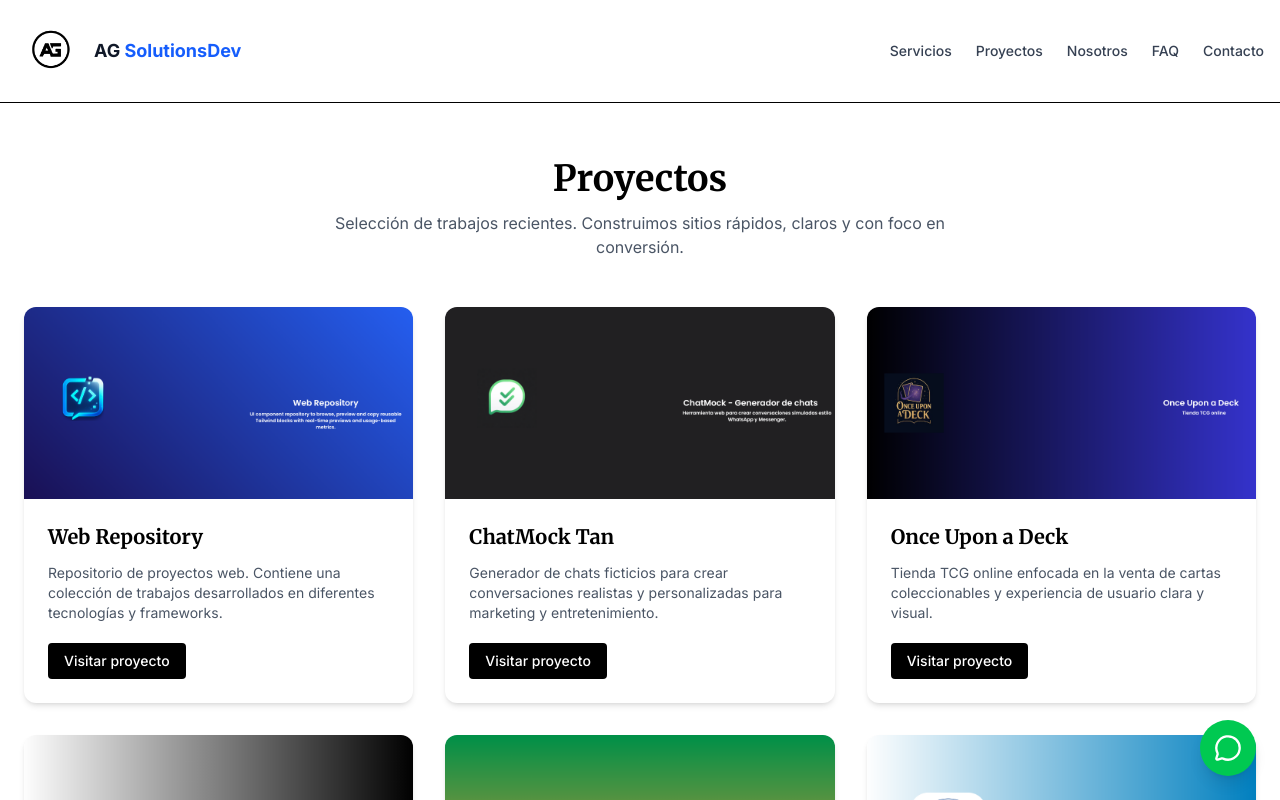
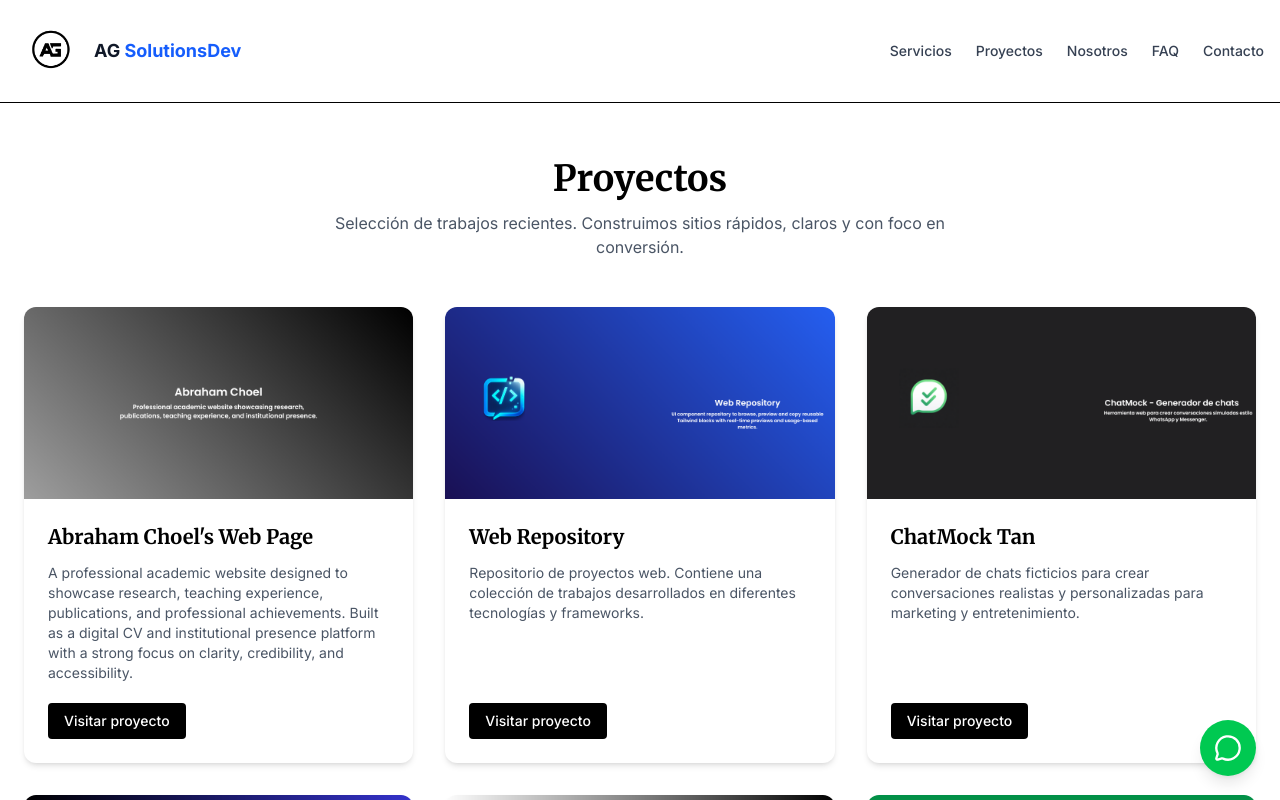
Before and after one commit to Abetar/ag-solutions, a Next.js app: page /proyectos in a window 1280 px wide. Shown: the top 800 px of the page. Built offline with nearby package versions, Linux system fonts and the light colour scheme.

Commit message:
Adding new project in the page

```diff
--- a/app/components/ProyectosGrid.tsx
+++ b/app/components/ProyectosGrid.tsx
@@ -5,6 +5,13 @@ import Image from "next/image";
 import Link from "next/link";
 
 const proyectos = [
+  {
+    slug: "Abraham Choel's Web Page",
+    img: "/proyectos/abraham_choel_webpage.png",
+    title: "Abraham Choel's Web Page",
+    desc: "A professional academic website designed to showcase research, teaching experience, publications, and professional achievements. Built as a digital CV and institutional presence platform with a strong focus on clarity, credibility, and accessibility.",
+    url: "https://abrahamchoel.com",
+  },
   {
     slug: "Web Repository",
     img: "/proyectos/Web_Repository.png",
```
Also changed, not shown: public/proyectos/abraham_choel_webpage.png (added).
